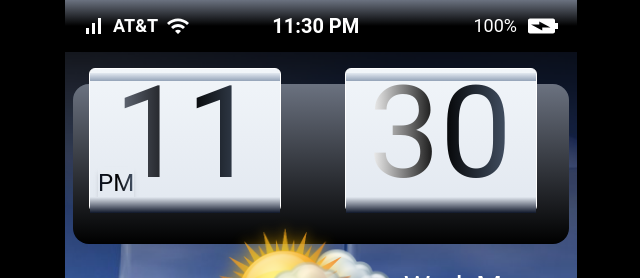
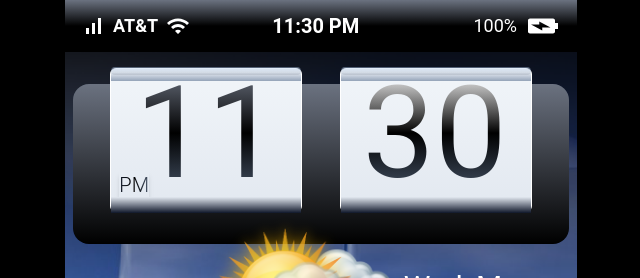
Before and after one commit to AwesomeJackify/android, a React (Vite) app: page / in a window 1280 px wide. Shown: the top 278 px of the page, without its empty margins (319-959 px from the left). Built offline with nearby package versions, Linux system fonts and the light colour scheme; some icons are missing.

Commit message:
more cosmetic changes for clock

```diff
--- a/src/pages/App.tsx
+++ b/src/pages/App.tsx
@@ -150,23 +150,26 @@ function App() {
           </div>
           <div className="flex z-10 px-2 max-w-screen-xl pt-4 mx-auto w-full flex-col gap-2 max-md:gap-8  max-md:pt-8 relative grow">
             <div className="background-blur bg-gradient-to-b from-gray-500  to-black border-white mt-4    grow max-h-40 w-full -z-10 rounded-2xl  ">
-              <div className="flex w-full gap-16 items-center justify-stretch ">
-                <div className="bg-gradient-to-b ml-4 relative  from-slate-100 to-slate-200 border border-white    bottom-4 shadow-large    rounded-md h-36 w-48 ">
-                  <h1 className="text-9xl bg-gradient-to-r from-gray-500 via-black to-slate-600 inline-block bg-clip-text text-transparent absolute left-6  ">
+              <div className="flex w-full  items-center justify-evenly gap-x-8 ">
+                <div className="bg-gradient-to-b ml-8 relative  from-slate-100 to-slate-200 border border-white    bottom-4 shadow-large    rounded-md h-36 w-48 ">
+                  <h1 className="text-9xl bg-gradient-to-b from-gray-500 via-black to-slate-600 inline-block bg-clip-text text-transparent absolute left-6  ">
                     11
                   </h1>
-                  <h1 className="text-2xl  left-2 shadow-md bg-gradient-to-r from-gray-900 via-black to-slate-600 inline-block bg-clip-text text-transparent  absolute bottom-3   ">
+                  <h1 className="text-xl  left-2 shadow-md bg-gradient-to-r font-light from-gray-900 via-black to-slate-600 inline-block bg-clip-text text-transparent  absolute bottom-3   ">
                     PM
                   </h1>
                   <div className="absolute bg-gradient-to-b from-slate-200 to-slate-900 top-[8rem] h-4 36 w-full z-10 "></div>
                   <div className="absolute bg-gradient-to-b from-slate-200 to-slate-400 bottom-[8.1rem] h-2 36 w-full z-10 "></div>
+                  <div className="absolute bg-gradient-to-b from-blue-200 to-gray-400 bottom-[8.5rem] opacity-40 rounded-full h-2 36 w-full z-10 "></div>
                 </div>
-                <div className="bg-gradient-to-b mr-4 from-slate-100 to-slate-200  relative border border-white   bottom-4 shadow-large    rounded-md h-36 w-48 ">
-                  <h1 className="text-9xl bg-gradient-to-r from-white via-black to-slate-600 inline-block bg-clip-text text-transparent absolute right-6  ">
+                <div className="bg-gradient-to-b mr-8 from-slate-100 to-slate-200  relative border border-white   bottom-4 shadow-large    rounded-md h-36 w-48 ">
+                  <h1 className="text-9xl bg-gradient-to-b from-white via-black to-slate-600 inline-block bg-clip-text text-transparent absolute right-6  ">
                     30
                   </h1>
                   <div className="absolute bg-gradient-to-b from-slate-200 to-slate-900 top-[8rem]           h-4 36 w-full z-10 "></div>
+
                   <div className="absolute bg-gradient-to-b from-slate-200 to-slate-400 bottom-[8.1rem] h-2 36 w-full z-10 "></div>
+                  <div className="absolute bg-gradient-to-b from-blue-200 to-gray-400 bottom-[8.5rem] opacity-40 rounded-full h-2 36 w-full z-10 "></div>
                 </div>
               </div>
             </div>
```
